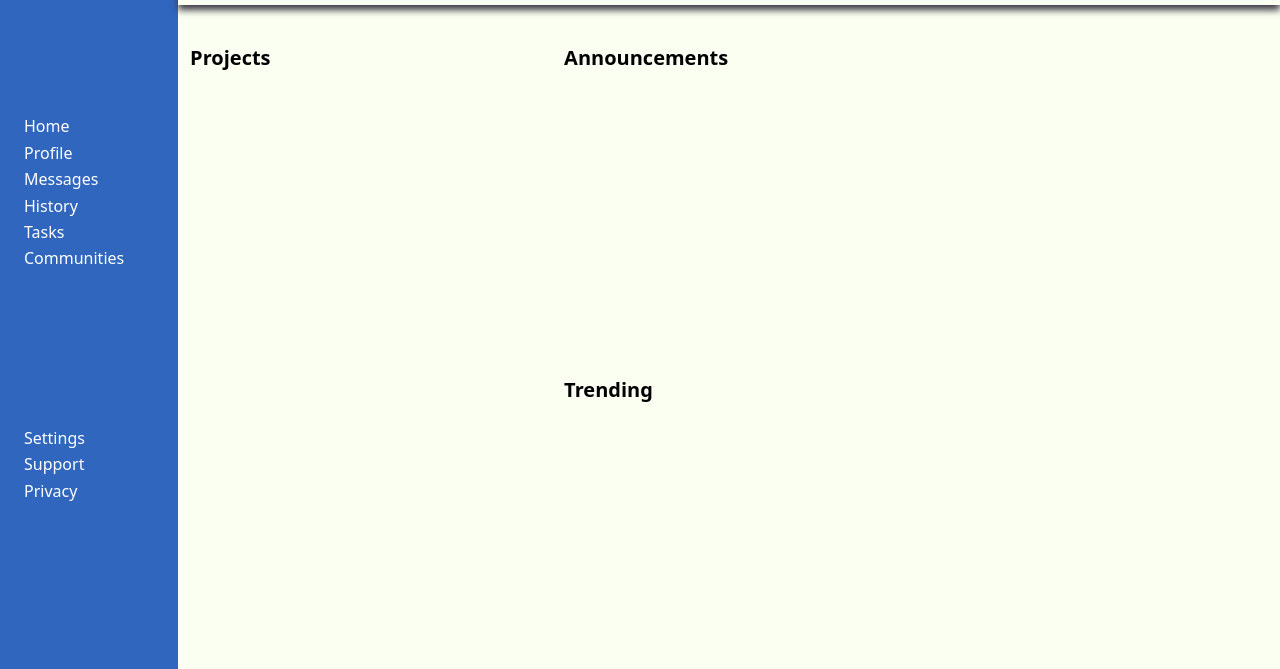
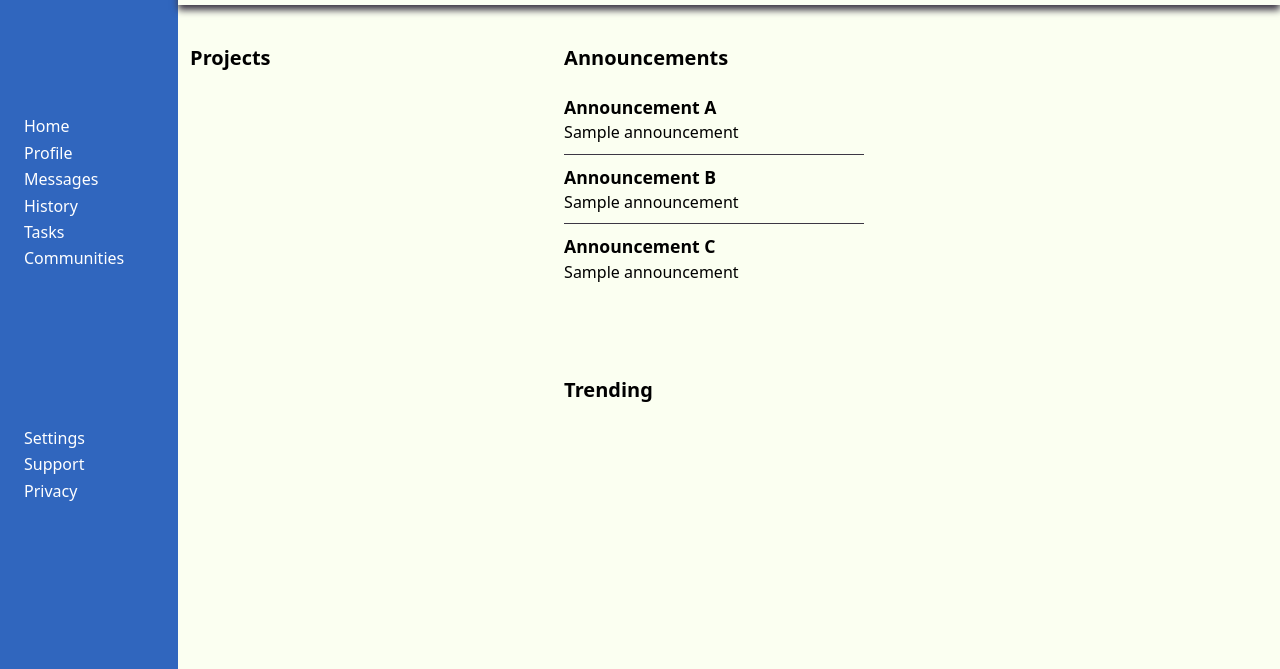
Before and after one commit to weitingyp/odin-admin-dashboard, a plain HTML site: page index.html in a window 1280 px wide. Shown: the part 131-800 px from the top of the page. Drawn offline with Linux system fonts and the light colour scheme.

Commit message:
feat: style sample announcements in container

```diff
--- a/index.html
+++ b/index.html
@@ -71,6 +71,18 @@
             </div>
             <div id="accouncements-container">
                 <h2 class="content-title">Announcements</h2>
+                <div class="announcement">
+                    <div class="announcement-title">Announcement A</div>
+                    Sample announcement
+                </div>
+                <div class="announcement">
+                    <div class="announcement-title">Announcement B</div>
+                    Sample announcement
+                </div>
+                <div class="announcement">
+                    <div class="announcement-title">Announcement C</div>
+                    Sample announcement
+                </div>
             </div>
             <div id="trending-container">
                 <h2 class="content-title">Trending</h2>
--- a/style.css
+++ b/style.css
@@ -162,6 +162,27 @@ button#notification-btn{
 #announcements-container{
     grid-column: 2;
     grid-row: 1 / 2;
+
+    padding: 12px;
+    display: grid;
+    grid-auto-rows: 100px;
+
+    background-color: var(--secondary-color);
+}
+
+.announcement{
+    padding: 12px 0px;
+    border-bottom: 1px solid var(--contrast-color);
+}
+
+.announcement:last-child{
+    border-bottom: none;
+}
+
+.announcement-title{
+    font-weight: bold;
+    font-size: 1.1rem;
+    margin-bottom: 6px;
 }
 
 #trending-container{
```
